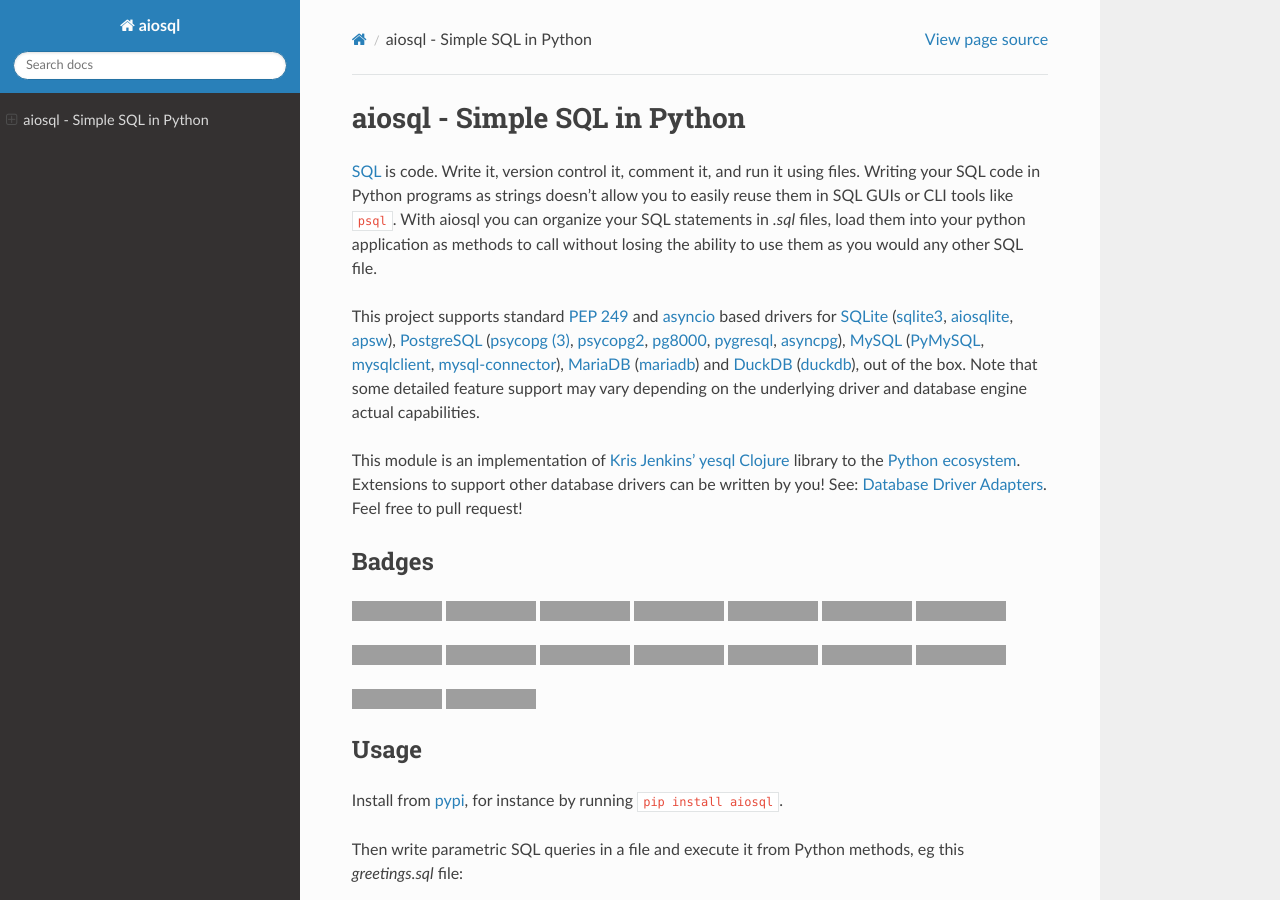
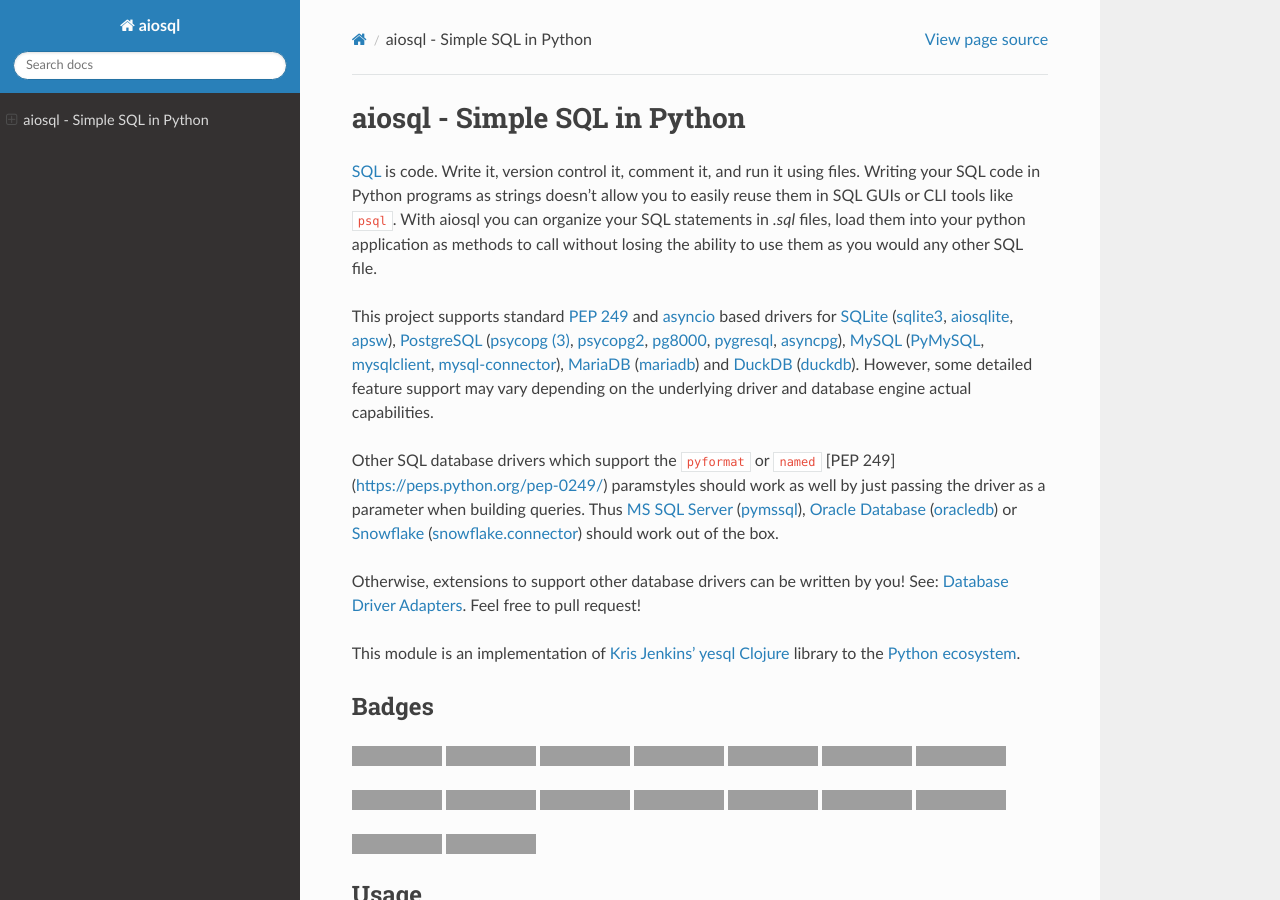
Before and after one commit to nackjicholson/aiosql, a Sphinx documentation site: the page built from docs/source/index.rst, in a window 1280 px wide and 900 px high, cut to the strip 0-900 px from the top of the window. Built offline with Sphinx 7.4.7 and the Read the Docs theme 2.0.0, drawn with Linux system fonts in a browser that asks for light colours; some of the changed text lies outside the part shown; grey boxes are pictures that could not be loaded.

```diff
--- a/docs/source/index.rst
+++ b/docs/source/index.rst
@@ -31,20 +31,30 @@ based drivers for
 `MariaDB <https://mariadb.org/>`__
 (`mariadb <https://pypi.org/project/mariadb/>`__) and
 `DuckDB <https://www.duckdb.org/>`__
-(`duckdb <https://duckdb.org/docs/api/python/dbapi>`__),
-out of the box.
-Note that some detailed feature support may vary depending on the underlying driver
+(`duckdb <https://duckdb.org/docs/api/python/dbapi>`__).
+However, some detailed feature support may vary depending on the underlying driver
 and database engine actual capabilities.
+
+Other SQL database drivers which support the ``pyformat`` or ``named``
+[PEP 249](https://peps.python.org/pep-0249/) paramstyles should work as well
+by just passing the driver as a parameter when building queries.  Thus
+`MS SQL Server <:https//en.wikipedia.org/wiki/Microsoft_SQL_Server>`__
+(`pymssql <https://pypi.org/project/pymssql/>`__),
+`Oracle Database <https://en.wikipedia.org/wiki/Oracle_Database>`__
+(`oracledb <https://oracle.github.io/python-oracledb/>`__) or
+`Snowflake <https://en.wikipedia.org/wiki/Snowflake_Inc.>`__
+(`snowflake.connector <https://docs.snowflake.com/en/developer-guide/python-connector/>`__)
+should work out of the box.
+
+Otherwise, extensions to support other database drivers can be written by you!
+See: `Database Driver Adapters <./database-driver-adapters.html>`__.
+Feel free to pull request!
 
 This module is an implementation of
 `Kris Jenkins' yesql <https://github.com/krisajenkins/yesql>`__
 `Clojure <https://clojure.org/>`__ library to the
 `Python <https://www.python.org/>`__
 `ecosystem <https://pypi.org/>`__.
-Extensions to support other database drivers can be written by you!
-See: `Database Driver Adapters <./database-driver-adapters.html>`__.
-Feel free to pull request!
-
 
 Badges
 ------
```
Also changed, not shown: other parts of docs/source/index.rst (+3 -3 lines).
